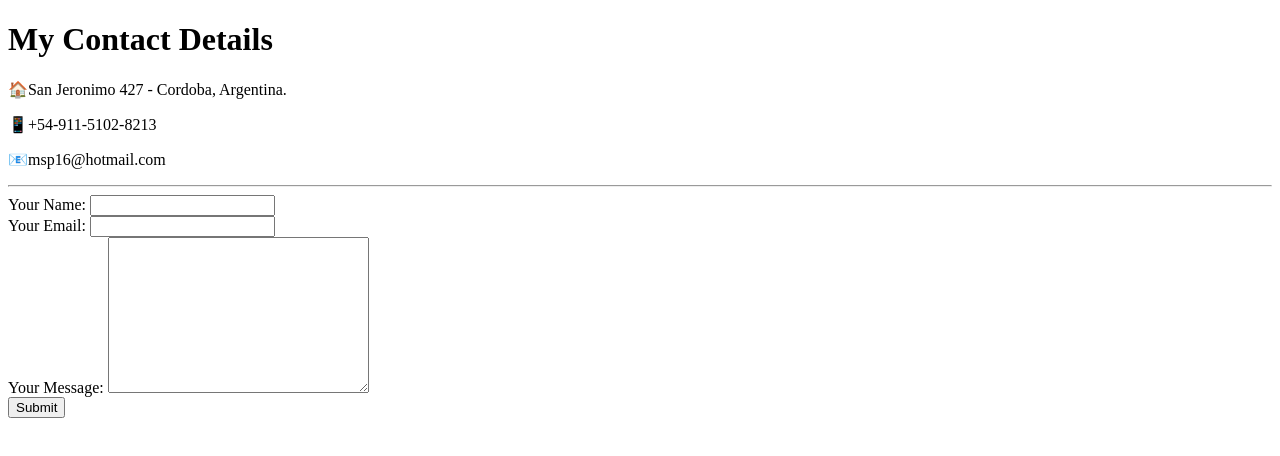
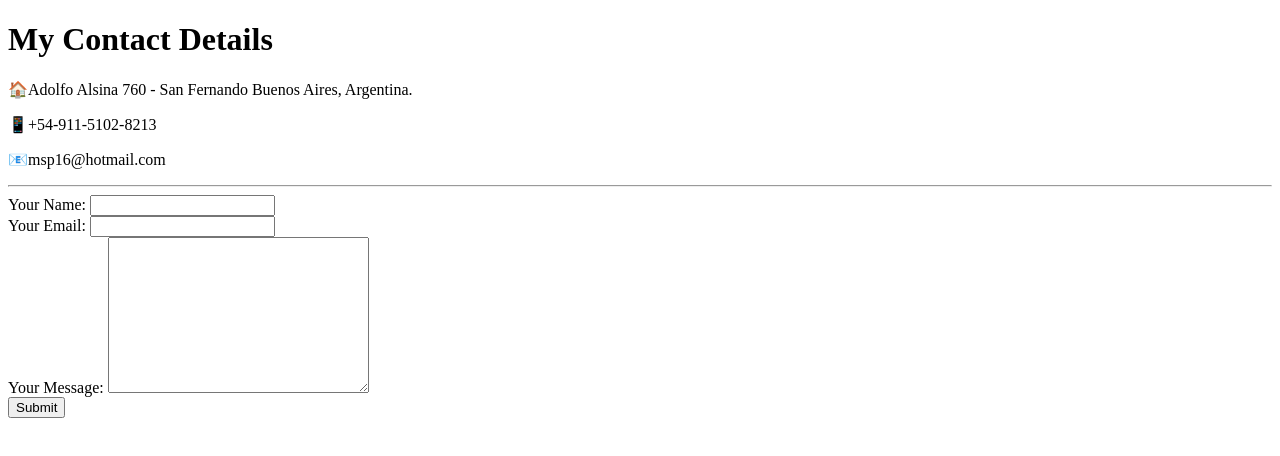
Before and after one commit to mpacheco1986/CV, a plain HTML site: page contact-me.html in a window 1280 px wide. Drawn offline with Linux system fonts and the light colour scheme.

Commit message:
Actualizo direccion

```diff
--- a/contact-me.html
+++ b/contact-me.html
@@ -6,7 +6,7 @@
     <meta name="viewport" content="width=device-width, initial-scale=1.0">
     <title>My Contact Details</title>
     <h1>My Contact Details</h1>
-    <p>🏠San Jeronimo 427 - Cordoba, Argentina.</p>
+    <p>🏠Adolfo Alsina 760 - San Fernando Buenos Aires, Argentina.</p>
     <p>📱+54-911-5102-8213</p>
     <p>📧msp16@hotmail.com</p>
     <hr>
```
